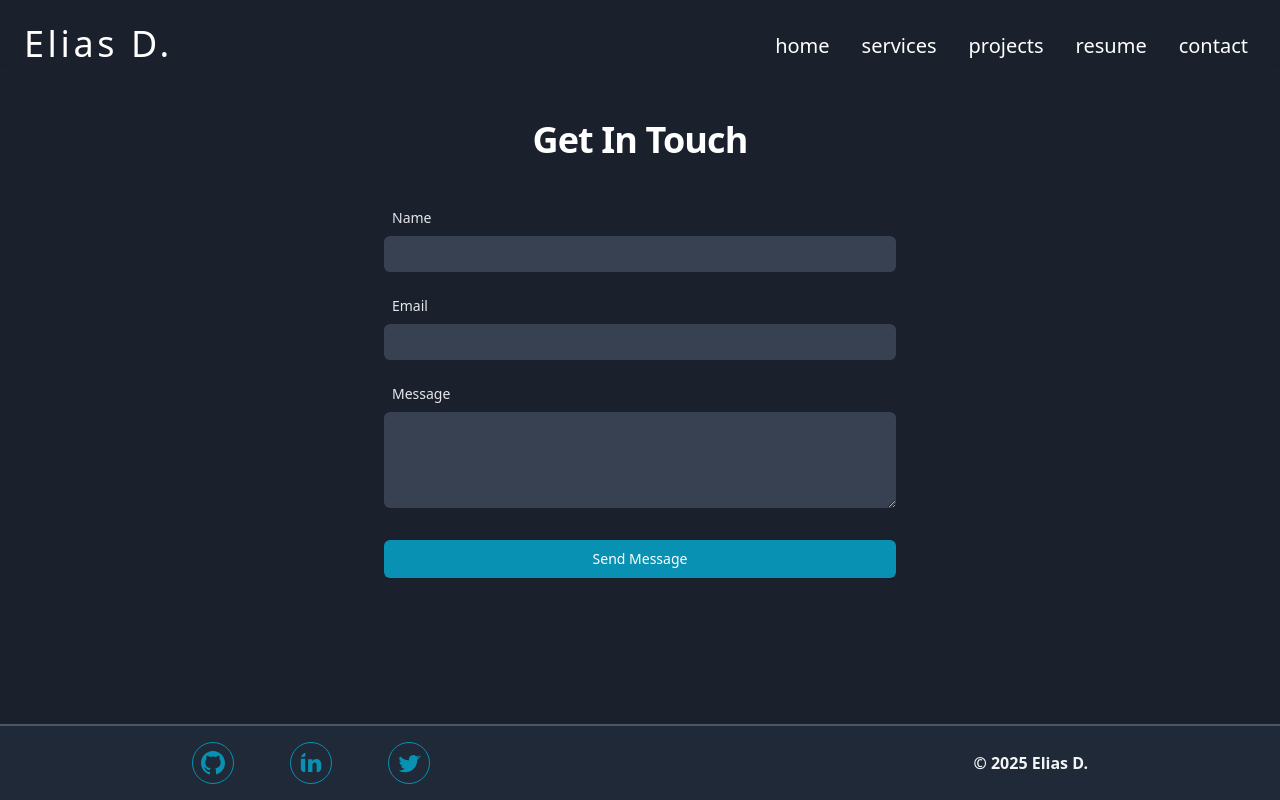
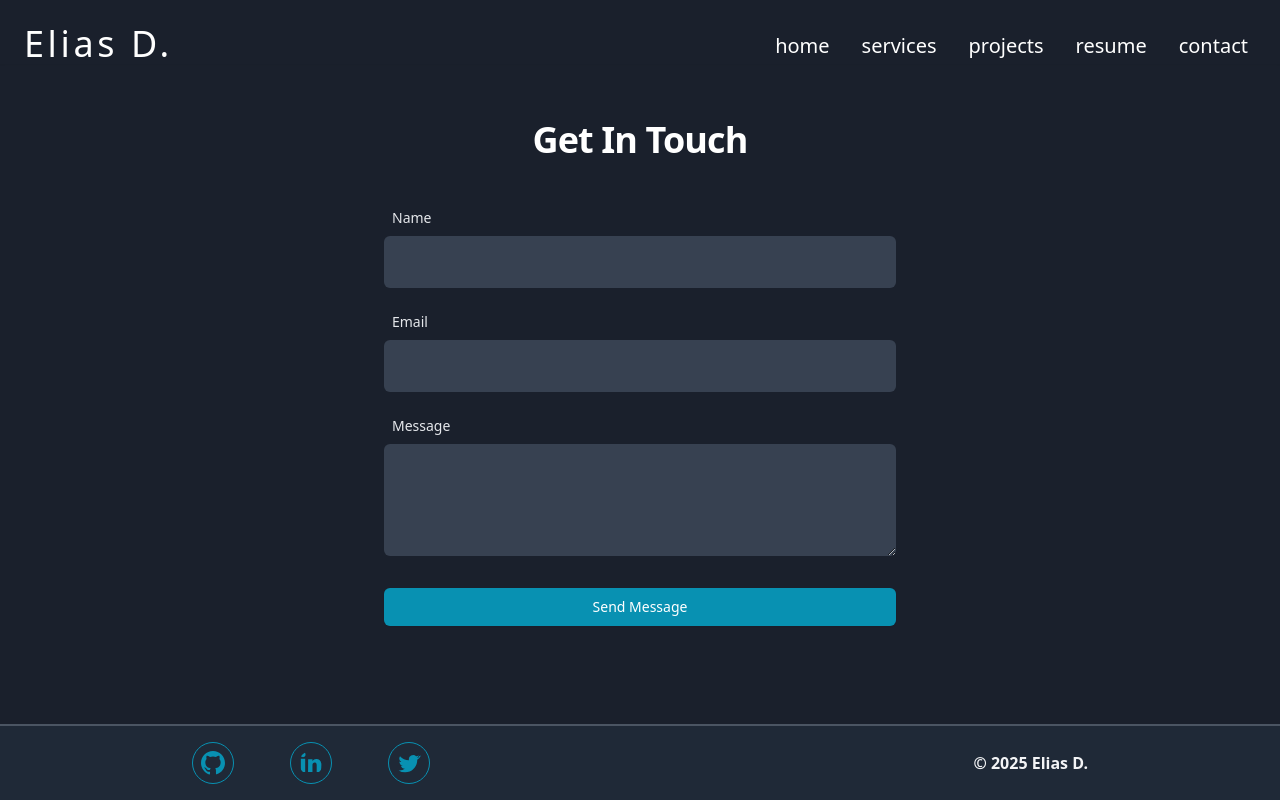
Before and after one commit to EliasDemlie/my-portfolio, a Next.js app: page /contact in a window 1280 px wide. Built offline with nearby package versions, Linux system fonts and the light colour scheme.

Commit message:
contact page style update

```diff
--- a/app/contact/page.js
+++ b/app/contact/page.js
@@ -67,7 +67,7 @@ export default function Contact() {
                                 id="name"
                                 value={formData.name}
                                 onChange={handleChange}
-                                className=" p-2 block w-full text-white bg-gray-700 sm:text-sm border-gray-800 rounded-md focus:outline-none focus:ring-2 focus:ring-slate-600 focus:border-ring-slate-600"
+                                className=" p-4 block w-full text-white bg-gray-700 sm:text-sm border-gray-800 rounded-md focus:outline-none focus:ring-2 focus:ring-slate-600 focus:border-ring-slate-600"
                                 required
                             />
                         </div>
@@ -84,7 +84,7 @@ export default function Contact() {
                                 id="email"
                                 value={formData.email}
                                 onChange={handleChange}
-                                className=" p-2 block w-full bg-gray-700 sm:text-sm border-gray-800 rounded-md focus:outline-none focus:ring-2 focus:ring-slate-600 focus:border-ring-slate-600"
+                                className=" p-4 block w-full text-white bg-gray-700 sm:text-sm border-gray-800 rounded-md focus:outline-none focus:ring-2 focus:ring-slate-600 focus:border-ring-slate-600"
                                 required
                             />
                         </div>
@@ -101,7 +101,7 @@ export default function Contact() {
                                 rows={4}
                                 value={formData.message}
                                 onChange={handleChange}
-                                className=" p-2 block w-full bg-gray-700 sm:text-sm border-gray-800 rounded-md focus:outline-none focus:ring-2 focus:ring-slate-600 focus:border-ring-slate-600"
+                                className=" p-4 block w-full bg-gray-700 text-white sm:text-sm border-gray-800 rounded-md focus:outline-none focus:ring-2 focus:ring-slate-600 focus:border-ring-slate-600"
                                 required
                             ></textarea>
                         </div>
```
